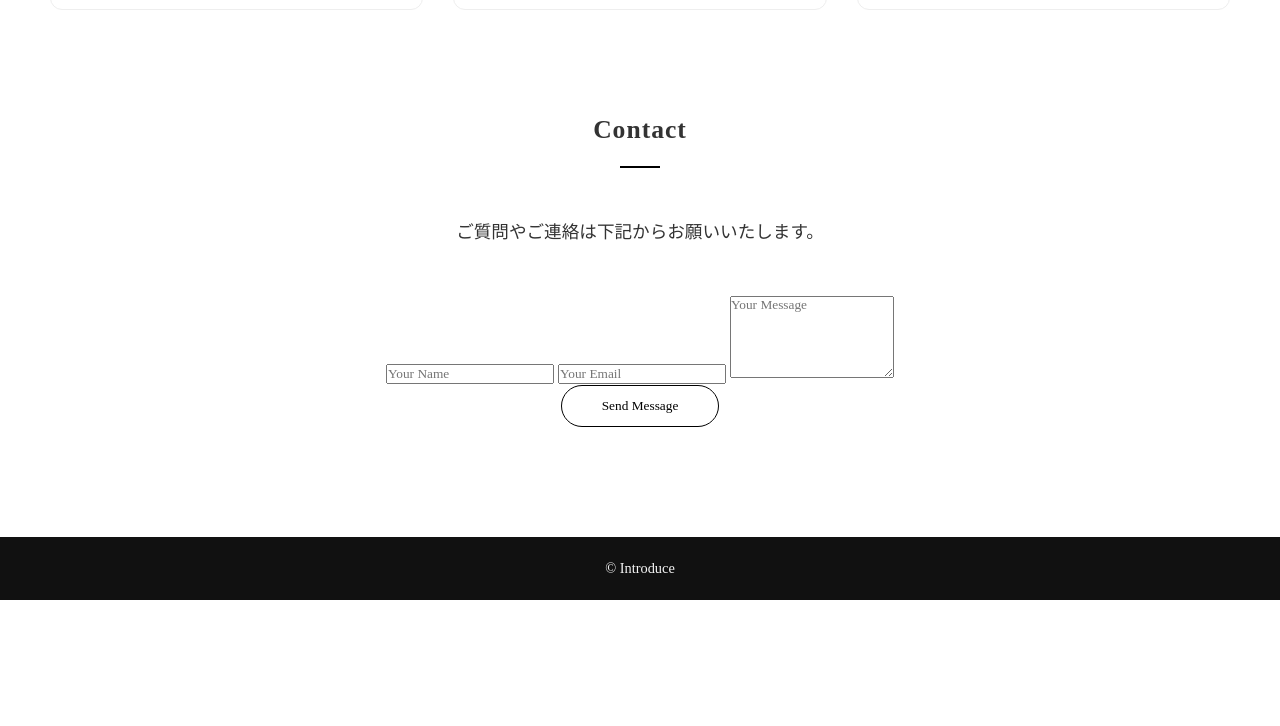
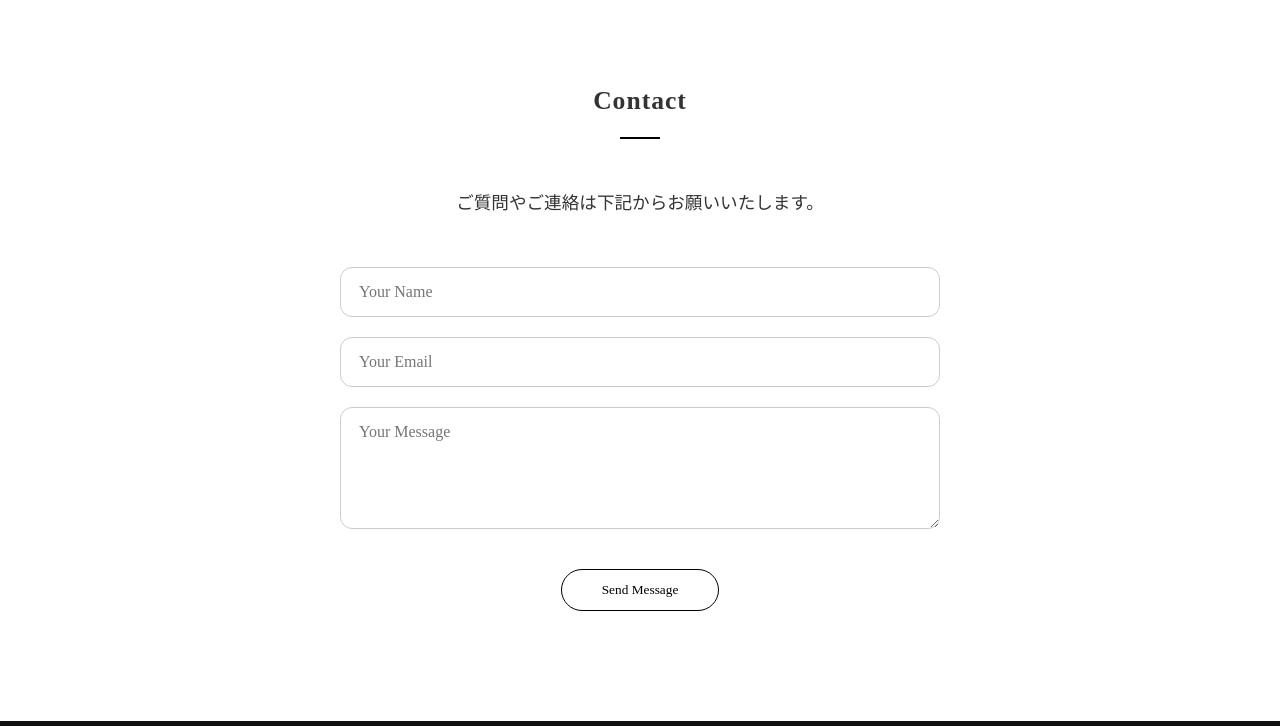
Before and after one commit to KaiKaitripabroad/sodatech, a plain HTML site: page index.html in a window 1280 px wide. Shown: the part 2376-3102 px from the top of the page. Before the commit the page ends 2976 px from the top, so only its background shows below. Drawn offline with Linux system fonts and the light colour scheme.

Commit message:
save
save

```diff
--- a/assets/css/style.css
+++ b/assets/css/style.css
@@ -5,7 +5,7 @@
   font-family: "Noto Serif JP", serif;
 }
 
-html{
+html {
   scroll-behavior: smooth;
 }
 
@@ -285,6 +285,7 @@ body.dark-mode .btn-contact:hover {
 
 /* ===== Section Common ===== */
 .section {
+  scroll-margin-top: 30px;
   padding: 50px;
 }
 
@@ -479,6 +480,27 @@ body.dark-mode .btn-contact:hover {
   color: #fff;
 }
 
+.message-frame {
+  max-width: 600px;
+  margin: 0 auto 40px;
+  display: flex;
+  flex-direction: column;
+  gap: 20px;
+}
+
+.input-field {
+  padding: 15px 18px;
+  border: 1px solid #ccc;
+  border-radius: 12px;
+  font-size: 1rem;
+  background: #fff;
+  transition: 0.25s ease;
+}
+.input-field:focus {
+  border-color: #000;
+  outline: none;
+}
+
 /* ===== Footer ===== */
 footer {
   background-color: #111;
--- a/index.html
+++ b/index.html
@@ -83,8 +83,7 @@
           <p>
             こんにちは！Ayaです。<br />
             北海道出身で、大学では情報を学びながら海外にも興味を持っています。<br />
-            セブ島ではITと英語を学ぶ留学を通して、多くの刺激と出会いを得ました。<br />
-            将来は、自分のスキルで世界中の人とつながれるような仕事がしたいです。
+            この経験から、セブ島の観光スポットや魅力を発信しています。
           </p>
         </div>
       </section>
@@ -160,7 +159,7 @@
       <section id="contact" class="contact section">
         <h2 class="section-title">Contact</h2>
         <p class="btn-con">ご質問やご連絡は下記からお願いいたします。</p>
-        <form action="">
+        <form class="message-frame">
           <input
             type="text"
             class="input-field"
```
